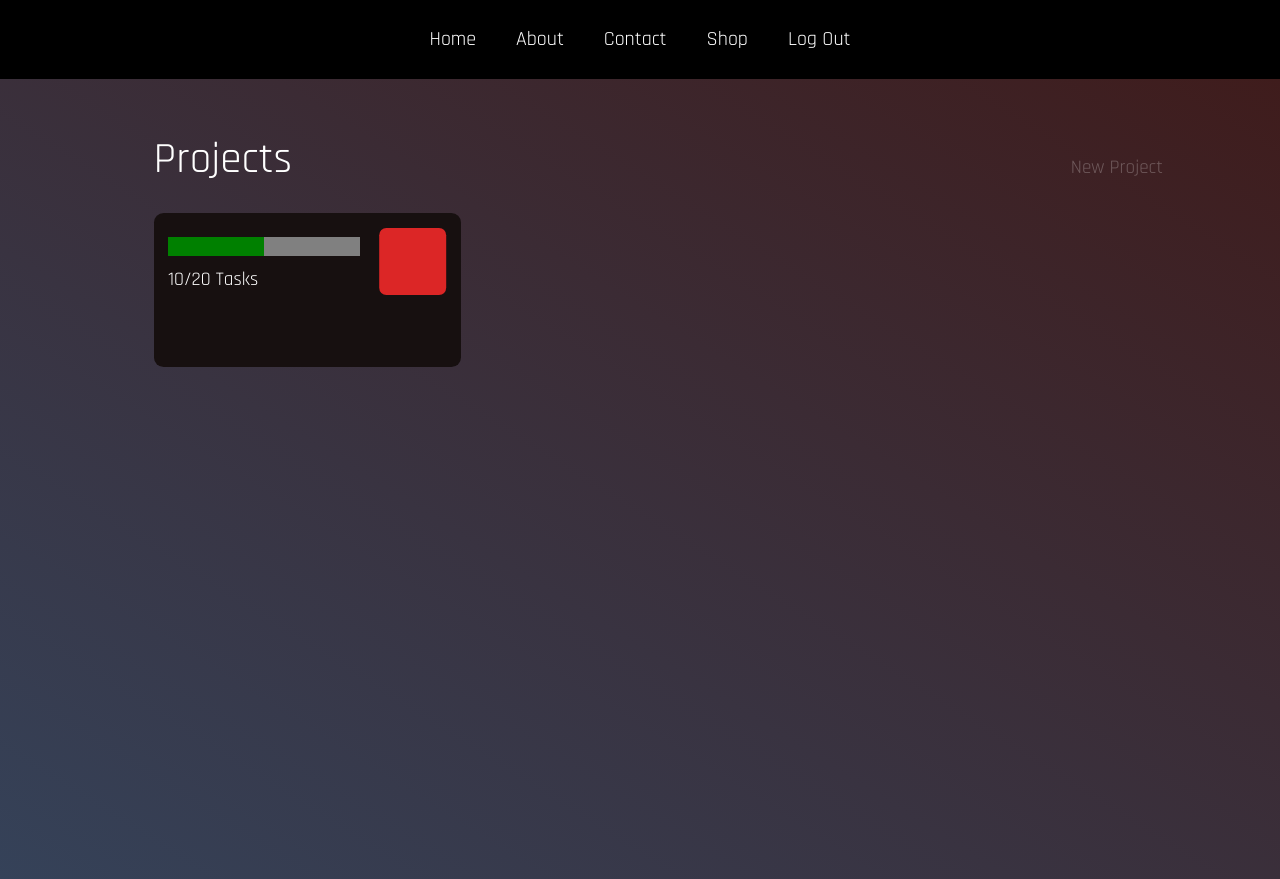
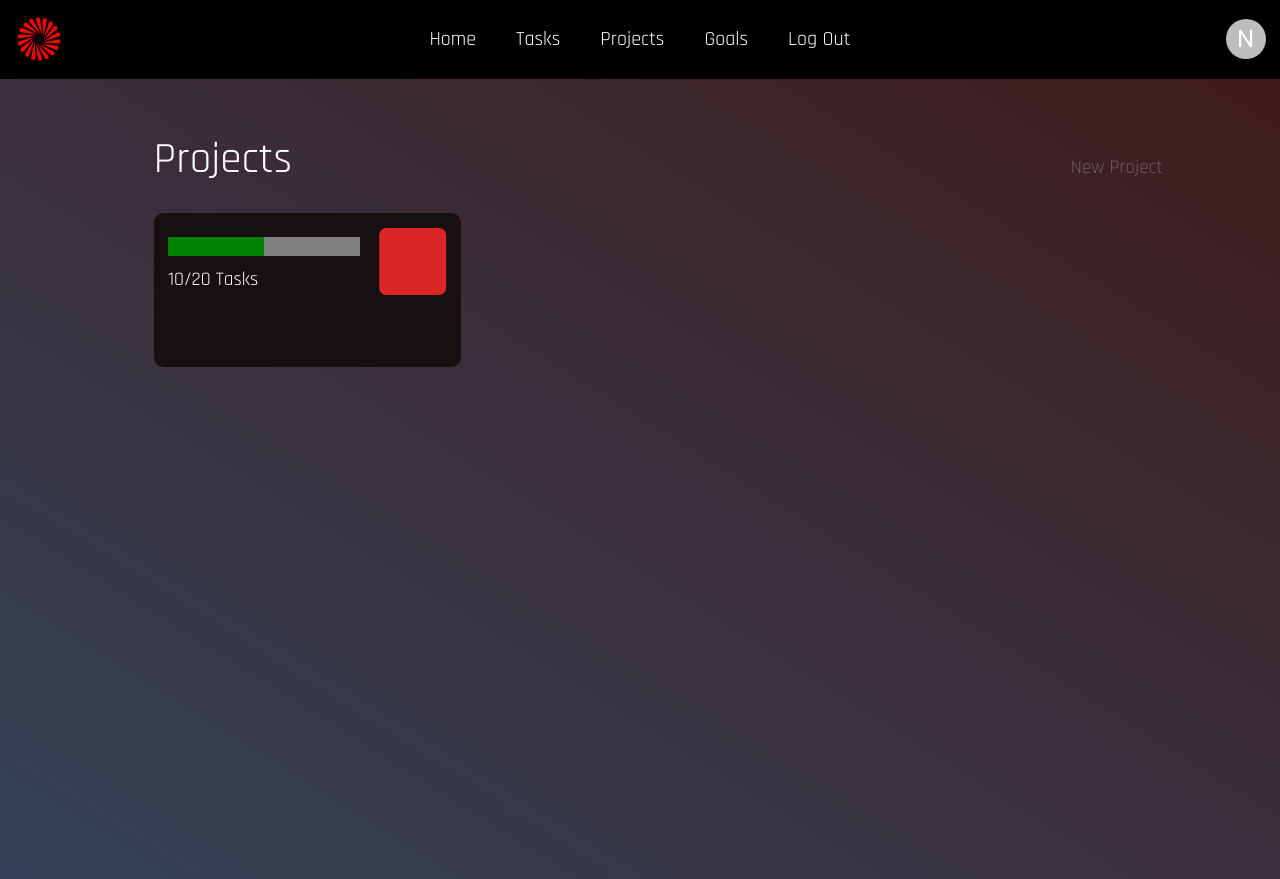
Before and after one commit to NikitaPanasevych/Goalify, a Next.js app: page /projects in a window 1280 px wide. Built offline with nearby package versions, Linux system fonts and the light colour scheme; no server answers; a web font is replaced by a local one.

Commit message:
Topbar styling.

```diff
--- a/components/Topbar.tsx
+++ b/components/Topbar.tsx
@@ -1,15 +1,44 @@
 import { logOut } from "../firebase_config"
+import Logo from "./Homepage/GuestComponents/logo"
+import { Avatar } from "@mui/material"
 
 const Topbar : React.FC = () => {
 
     return(
         <nav id="nav-1">
+            <div className="absolute top-3 left-3">
+               <svg width="50" height="50" viewBox="0 0 700 700" fill="none" xmlns="http://www.w3.org/2000/svg">
+            <path d="M336.634 629.921L307.673 409.376C334.901 476.208 389.505 610.317 390.099 612.099C390.842 614.327 391.584 617.297 392.327 619.525C393.069 621.752 393.069 625.465 393.069 627.693C393.069 629.921 391.584 632.891 391.584 633.634C391.584 634.376 388.614 638.832 387.871 640.317C387.129 641.802 384.901 644.03 384.158 644.772C383.416 645.515 378.218 648.485 377.475 649.228C376.881 649.822 373.762 650.96 372.277 651.455L365.594 652.198L361.139 651.455L355.198 649.97L348.515 647L344.059 643.287L339.604 637.347L336.634 629.921Z" fill="#FF0000" stroke="#FF0000"/>
+            <path d="M489.604 118.287L420.545 332.891L543.069 138.337V131.653L542.327 125.713L540.842 121.257L538.614 116.802L535.644 113.089L531.188 108.634L523.762 104.178L519.307 102.693L514.109 101.95L508.911 102.693L504.455 104.178L500 107.148L494.802 111.604L489.604 118.287Z" fill="#FF0000" stroke="#FF0000"/>
+            <path d="M401.238 90.8119L410.149 309.871L458.416 91.5545V85.6139L457.673 81.1584L456.188 76.703L453.96 72.2475L450.248 67.7921L445.792 64.0792L441.337 61.1089L435.396 59.6238H425L420.545 61.1089L417.574 62.5941L414.604 64.0792L410.149 67.0495L405.693 71.505L402.723 77.4456L401.238 83.3862V90.8119Z" fill="#FF0000" stroke="#FF0000"/>
+            <path d="M616.584 355.911L399.752 402.693L629.208 410.861L635.891 407.891L642.574 402.693L647.03 396.752L649.257 390.812L650 382.644L649.257 375.96L647.03 370.762L642.574 364.079L636.634 358.881L629.208 355.911H616.584Z" fill="#FF0000" stroke="#FF0000"/>
+            <path d="M589.109 502.198L378.96 416.06C451.98 425.961 598.168 445.763 598.762 445.763C599.505 445.763 605.446 447.99 606.188 447.99C606.931 447.99 615.099 454.673 615.842 455.416C616.584 456.158 621.038 465.067 621.782 466.554L621.782 466.555C622.525 468.04 623.267 473.238 623.267 475.466C623.267 477.693 621.782 482.891 621.04 485.119C620.297 487.347 617.327 491.802 615.842 493.287C614.653 494.475 610.396 498.238 608.416 499.97L600.248 502.941H594.307L589.109 502.198Z" fill="#FF0000" stroke="#FF0000"/>
+            <path d="M522.277 574.97L353.713 422L546.04 521.505L552.723 525.96L559.406 532.644L563.861 540.069L565.347 548.238V553.436L563.861 558.634L561.634 563.832L557.921 569.772L551.98 574.97L546.782 577.198L541.584 578.683H535.644L528.96 577.941L522.277 574.97Z" fill="#FF0000" stroke="#FF0000"/>
+            <path d="M210.396 581.654L279.455 367.05L156.931 561.604L156.931 568.287L157.673 574.228L159.158 578.683L161.386 583.139L164.356 586.852L168.812 591.307L176.238 595.763L180.693 597.248L185.891 597.99L191.089 597.248L195.545 595.763L200 592.792L205.198 588.337L210.396 581.654Z" fill="#FF0000" stroke="#FF0000"/>
+            <path d="M298.762 609.129L289.851 390.069L241.584 608.386L241.584 614.327L242.327 618.782L243.812 623.238L246.04 627.693L249.752 632.149L254.208 635.861L258.663 638.832L264.604 640.317L275 640.317L279.455 638.832L282.426 637.347L285.396 635.861L289.851 632.891L294.307 628.436L297.277 622.495L298.762 616.555L298.762 609.129Z" fill="#FF0000" stroke="#FF0000"/>
+            <path d="M83.4159 344.03L300.248 297.247L70.7921 289.079L64.1089 292.049L57.4258 297.247L52.9703 303.188L50.7426 309.129L50 317.297L50.7426 323.98L52.9703 329.178L57.4258 335.861L63.3663 341.059L70.7921 344.03L83.4159 344.03Z" fill="#FF0000" stroke="#FF0000"/>
+            <path d="M110.891 197.742L321.04 283.881C248.02 273.98 101.832 254.178 101.238 254.178C100.495 254.178 94.5545 251.95 93.8119 251.95C93.0693 251.95 84.901 245.267 84.1584 244.525C83.416 243.782 78.9618 234.874 78.2182 233.387L78.2178 233.386C77.4752 231.901 76.7327 226.703 76.7327 224.475C76.7327 222.247 78.2178 217.049 78.9604 214.822C79.703 212.594 82.6733 208.139 84.1584 206.653C85.3465 205.465 89.604 201.703 91.5842 199.97L99.7525 197L105.693 197L110.891 197.742Z" fill="#FF0000" stroke="#FF0000"/>
+            <path d="M177.723 124.97L346.287 277.94L153.96 178.435L147.277 173.98L140.594 167.297L136.139 159.871L134.653 151.703L134.653 146.505L136.139 141.307L138.366 136.109L142.079 130.168L148.02 124.97L153.218 122.742L158.416 121.257L164.356 121.257L171.04 122L177.723 124.97Z" fill="#FF0000" stroke="#FF0000"/>
+            <path d="M430.941 612.842L329.951 420.515L479.208 583.139C480.941 586.356 484.406 592.941 484.406 593.535C484.406 594.277 485.891 599.475 485.891 600.218V608.386C485.891 608.98 484.406 612.099 483.663 613.584L479.951 619.525L473.267 626.208L463.614 630.663H458.416H453.96L447.277 629.178L442.079 626.208L435.396 620.267L430.941 612.842Z" fill="#FF0000" stroke="#FF0000"/>
+            <path d="M364.109 69.2772L393.069 289.822C365.842 222.99 311.238 88.8812 310.644 87.099C309.901 84.8713 309.158 81.901 308.416 79.6733C307.673 77.4455 307.673 73.7327 307.673 71.505C307.673 69.2772 309.158 66.3069 309.158 65.5644C309.158 64.8218 312.129 60.3663 312.871 58.8812C313.614 57.396 315.842 55.1683 316.584 54.4257C317.327 53.6832 322.525 50.7129 323.267 49.9703C323.861 49.3762 326.98 48.2376 328.465 47.7426L335.149 47L339.604 47.7426L345.545 49.2277L352.228 52.198L356.683 55.9109L361.139 61.8515L364.109 69.2772Z" fill="#FF0000" stroke="#FF0000"/>
+            <path d="M269.802 86.3564L370.792 278.683L221.535 116.059C219.802 112.842 216.337 106.257 216.337 105.663C216.337 104.921 214.851 99.7227 214.851 98.9801L214.851 90.8118C214.851 90.2177 216.337 87.0989 217.079 85.6138L220.792 79.6732L227.475 72.99L237.129 68.5346L242.327 68.5346L246.782 68.5346L253.465 70.0197L258.663 72.99L265.347 78.9306L269.802 86.3564Z" fill="#FF0000" stroke="#FF0000"/>
+            <path d="M99.0099 479.921L277.97 341.802L145.05 515.564L134.653 525.218L127.228 528.188H119.059L112.376 526.703L103.465 522.247L96.7822 515.564L93.0693 508.881L91.5842 498.485L93.0693 489.574L99.0099 479.921Z" fill="#FF0000" stroke="#FF0000"/>
+            <path d="M601.733 218.535L422.772 356.653L555.693 182.891L566.089 173.237L573.515 170.267H581.683L588.366 171.752L597.277 176.208L603.96 182.891L607.673 189.574L609.158 199.97L607.673 208.881L601.733 218.535Z" fill="#FF0000" stroke="#FF0000"/>
+            <path d="M96.7822 436.851L283.911 318.04L70.0495 386.356L61.8812 392.297L56.6832 399.723L54.4554 411.604L56.6832 422L61.8812 430.911L70.0495 436.851L80.4455 440.564H88.6139L96.7822 436.851Z" fill="#FF0000" stroke="#FF0000"/>
+            <path d="M603.96 261.604L416.832 380.416L630.693 312.099L638.861 306.158L644.059 298.733L646.287 286.851L644.059 276.455L638.861 267.544L630.693 261.604L620.297 257.891H612.129L603.96 261.604Z" fill="#FF0000" stroke="#FF0000"/>
+        </svg>
+            </div>
             <a className="link-1" href="/dashboard">Home</a>
-            <a className="link-1" href="#">About</a>
-            <a className="link-1" href="#">Contact</a>
-            <a className="link-1" href="#">Shop</a>
+            <a className="link-1" href="/tasks">Tasks</a>
+            <a className="link-1" href="/projects">Projects</a>
+            <a className="link-1" href="/goals">Goals</a>
             <a className="link-1 cursor-pointer" onClick={() => logOut()}>Log Out</a>
+            <div className=" absolute right-3 top-4">
+                <Avatar>N</Avatar>
+            </div>
+
         </nav>
+
     )
 }
 
--- a/styles/globals.css
+++ b/styles/globals.css
@@ -247,3 +247,26 @@ nav {
 	color: #EEA200;
 	padding: 24px 10px;
   }
+
+  /* Scrollbar */
+
+  /* width */
+::-webkit-scrollbar {
+	width: 10px;
+	opacity: 0;
+  }
+
+  /* Track */
+  ::-webkit-scrollbar-track {
+	background: #000000;
+  }
+
+  /* Handle */
+  ::-webkit-scrollbar-thumb {
+	background: #888;
+  }
+
+  /* Handle on hover */
+  ::-webkit-scrollbar-thumb:hover {
+	background: #555;
+  }
```
